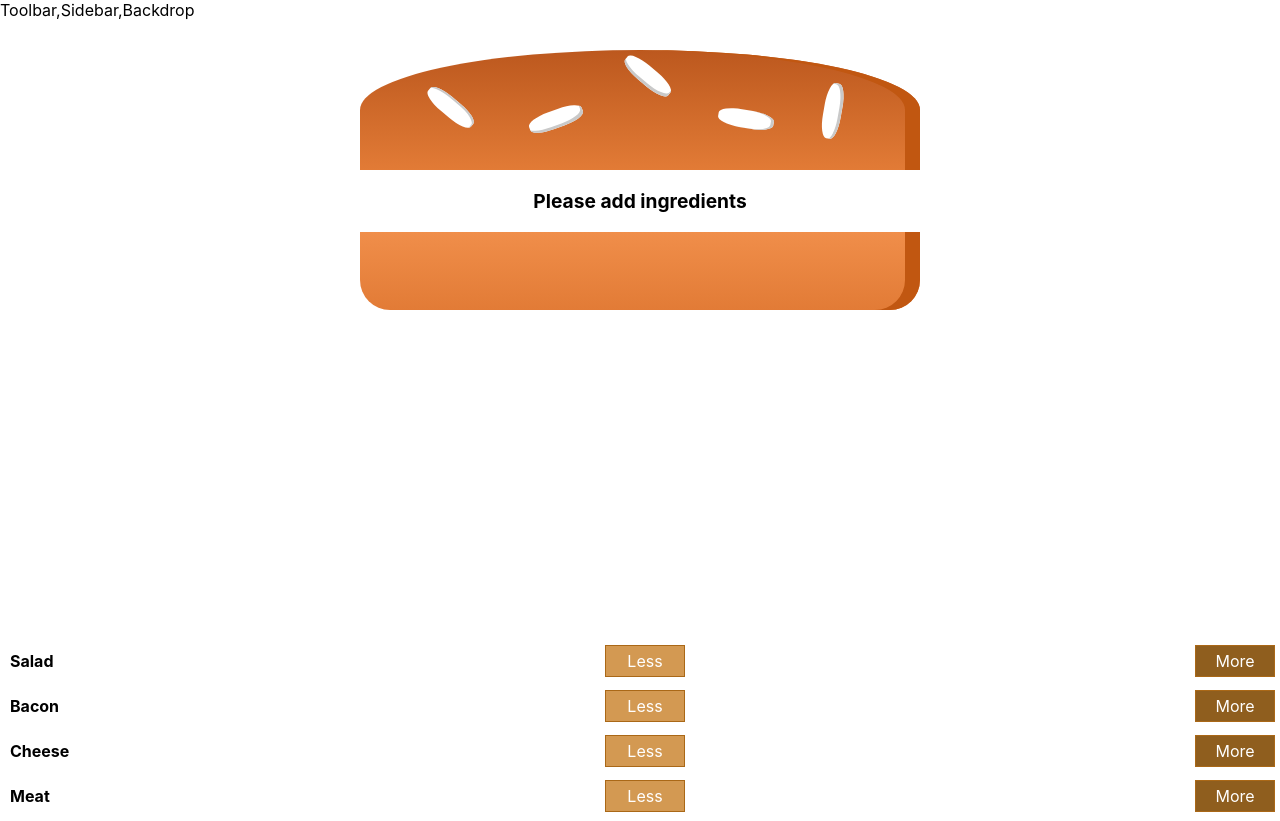
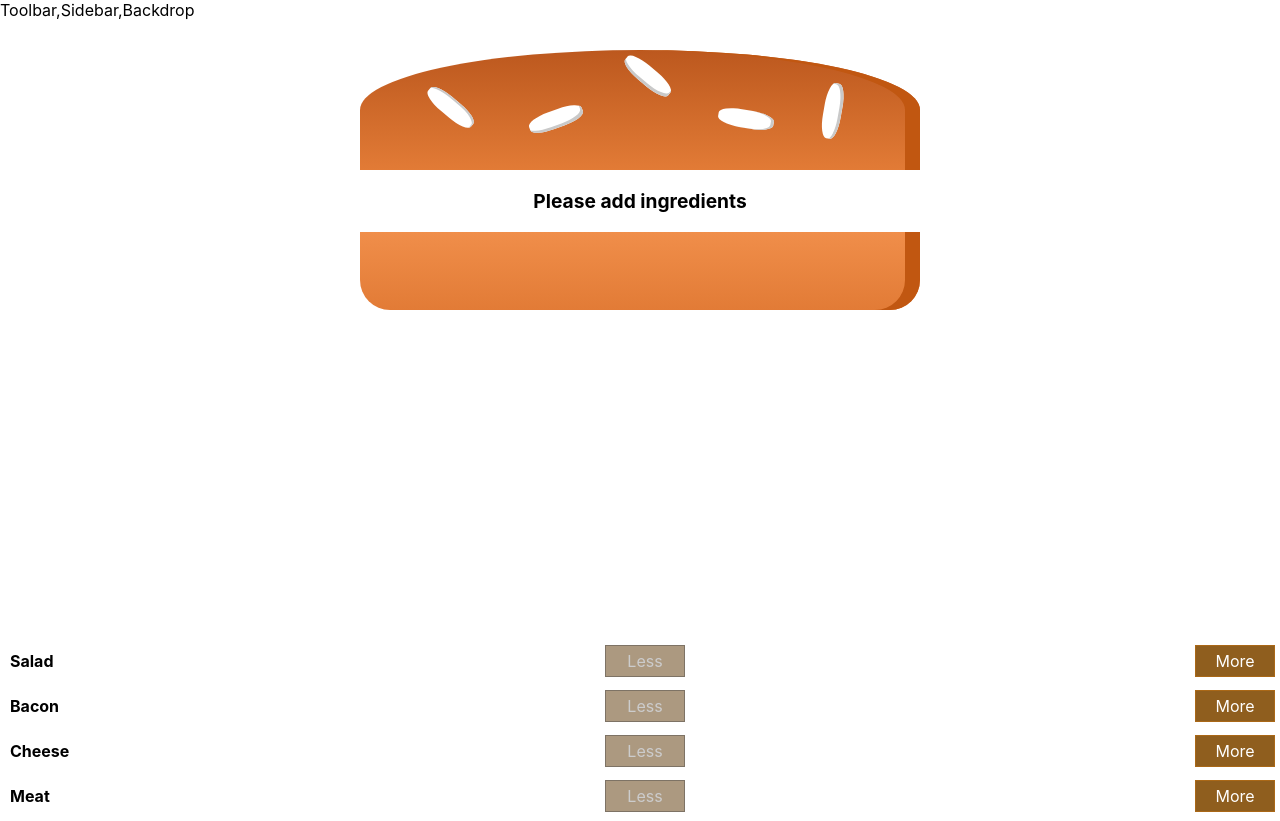
Before and after one commit to Bonny619/DeliciousOrder, a React (Create React App) app in the folder burger-builder/: page / in a window 1280 px wide. Built offline with nearby package versions, Linux system fonts and the light colour scheme.

Commit message:
Added logic to removed ingredients

```diff
--- a/burger-builder/src/components/Burger/BuildControls/BuildControl/BuildControl.js
+++ b/burger-builder/src/components/Burger/BuildControls/BuildControl/BuildControl.js
@@ -4,7 +4,8 @@
 const buildControl = props => (
     <div className={classes.BuildControl}>
         <div className={classes.Label}>{props.label}</div>
-        <button className={classes.Less}>Less</button>
+        <button className={classes.Less} onClick={props.removed}
+        disabled={props.disabled}>Less</button>
         <button className={classes.More} onClick={props.added}>More</button>
     </div>
 );
--- a/burger-builder/src/components/Burger/BuildControls/BuildControls.js
+++ b/burger-builder/src/components/Burger/BuildControls/BuildControls.js
@@ -14,7 +14,9 @@
         {controls.map(ctrl => <BuildControl
             key={ctrl.label}
             label={ctrl.label}
-            added={() => props.ingredientAdded(ctrl.type)}/>)}
+            added={() => props.ingredientAdded(ctrl.type)}
+            removed={() => props.ingredientRemoved(ctrl.type)}
+            disabled={props.disabled[ctrl.type]}/>)}
     </div>
 );
 
--- a/burger-builder/src/containers/BurgerBuilder/BurgerBuilder.js
+++ b/burger-builder/src/containers/BurgerBuilder/BurgerBuilder.js
@@ -38,14 +38,37 @@
     }
 
     removeIngredientHandler = type =>{
-
+        const oldCount = this.state.ingredients[type];
+        if (oldCount <=0) {
+            return;
+        }
+        const updatedCount = oldCount - 1;
+        const updatedIngredients = {
+            ...this.state.ingredients
+        };
+        updatedIngredients[type] = updatedCount;
+        const priceDeduct = INGREDIENT_PRICES[type];
+        const oldPrice = this.state.totalPrice;
+        const newPrice = oldPrice - priceDeduct ;
+        this.setState({
+            ingredients: updatedIngredients,
+            totalPrice: newPrice
+        })
     }
 
     render() {
+        const disabledInfo = {
+            ...this.state.ingredients
+        }
+        for (let key in disabledInfo){
+            disabledInfo[key] = disabledInfo[key] <= 0 ? true : false
+        }
         return(
             <Auxiliary>
                 <Burger ingredients={this.state.ingredients}/>
-                <BuildControls ingredientAdded={this.addIngredientHandler} />
+                <BuildControls ingredientAdded={this.addIngredientHandler}
+                ingredientRemoved={this.removeIngredientHandler}
+                disabled={disabledInfo}/>
             </Auxiliary>
         )
     }
```
